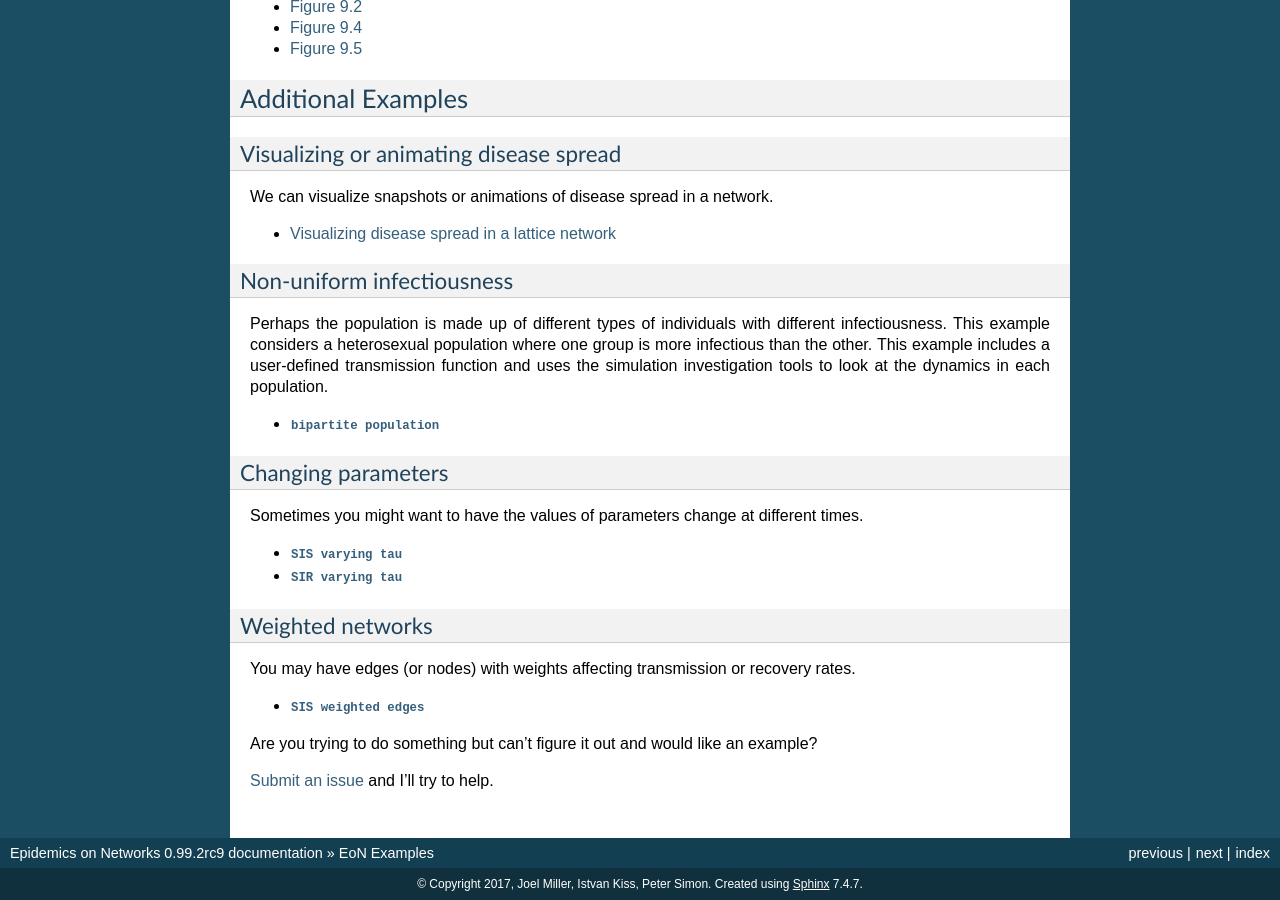
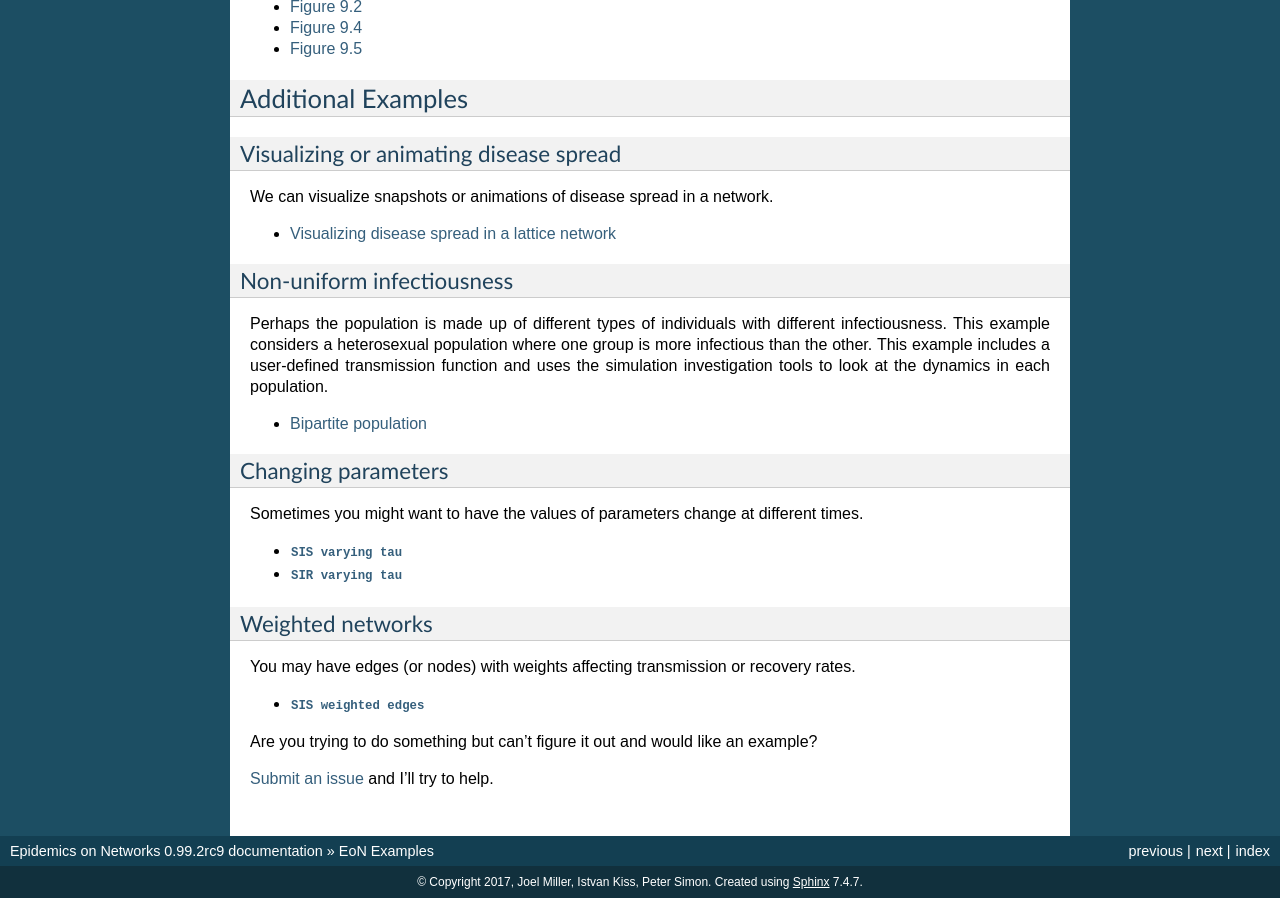
Before and after one commit to springer-math/Mathematics-of-Epidemics-on-Networks, a Sphinx documentation site: the page built from docs/Examples.rst, in a window 1280 px wide and 900 px high, scrolled down 1793 px. Built offline with Sphinx 7.4.7, drawn with Linux system fonts in a browser that asks for light colours; part of the change alters nothing that is shown.

```diff
--- a/docs/Examples.rst
+++ b/docs/Examples.rst
@@ -144,8 +144,10 @@ is more infectious than the other.  This example includes a user-defined transmi
 function and uses the simulation investigation tools to look at the dynamics in
 each population.
 
+.. toctree::
+   :maxdepth: 1
 
-* :download:`bipartite population <examples/bipartite.rst>`
+   Bipartite population <examples/bipartite.rst>
 
 Changing parameters
 ^^^^^^^^^^^^^^^^^^^
```
